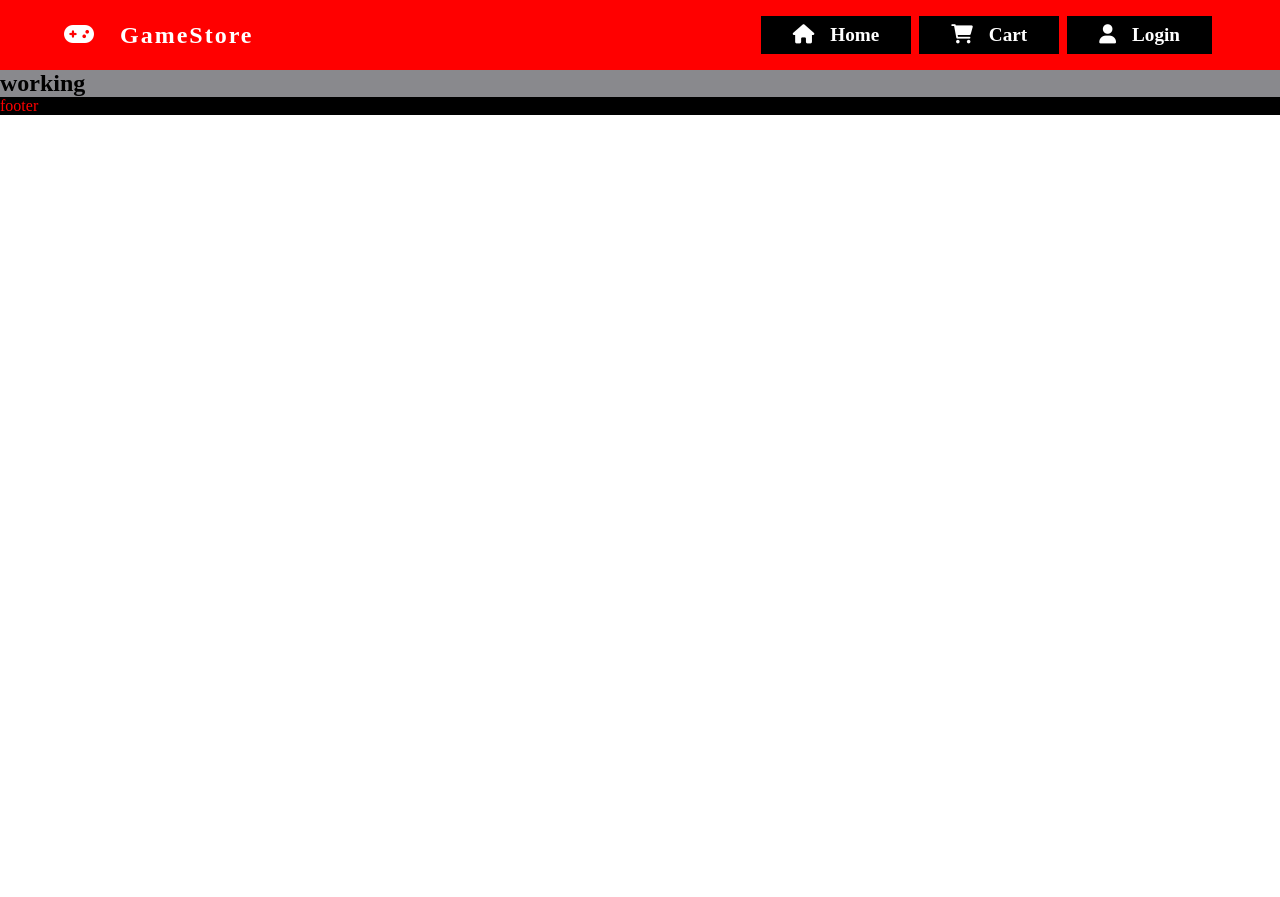
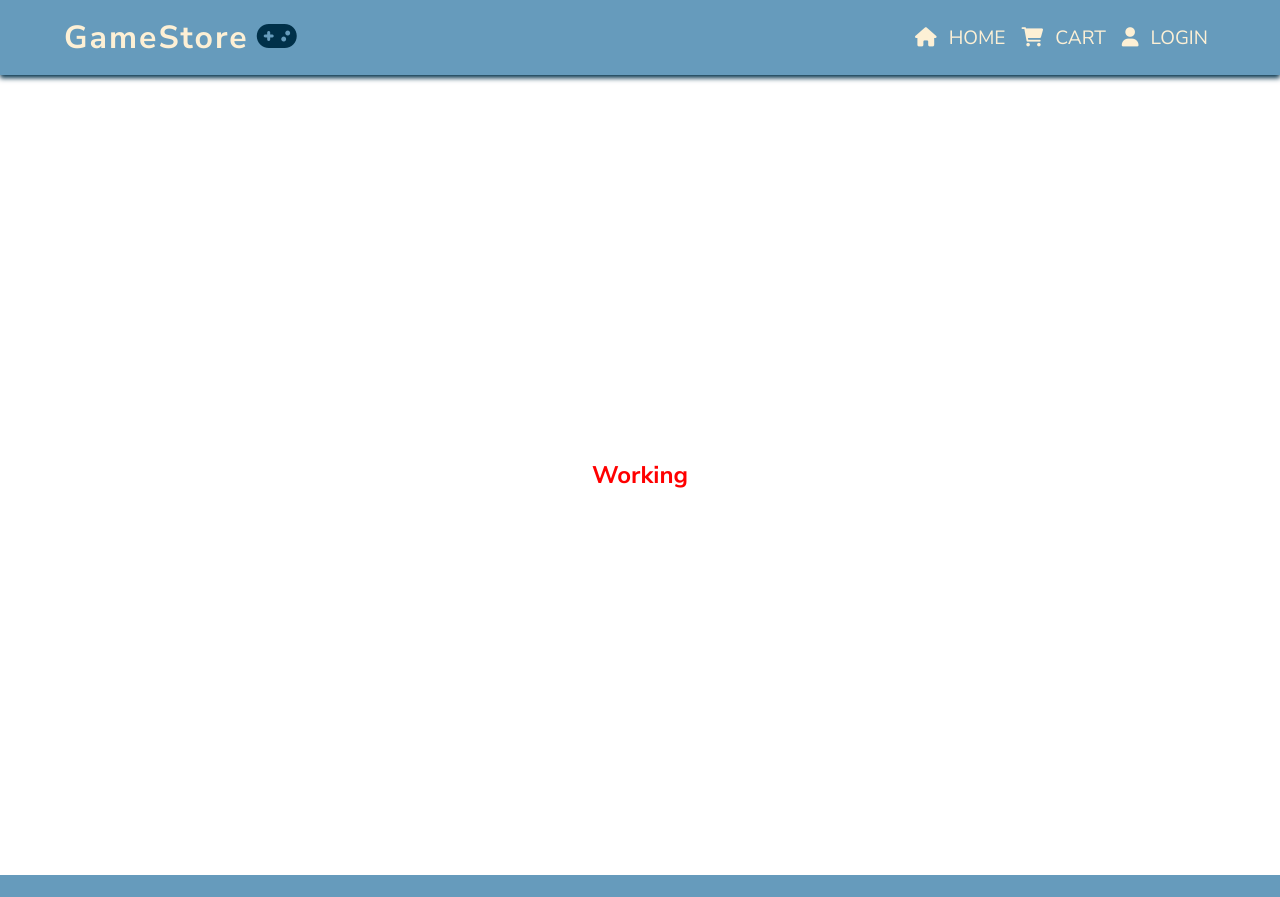
Before and after one commit to dsersch/mern-ecom, a React (Create React App) app in the folder client/: page / in a window 1280 px wide. Shown: the top 897 px of the page. Before the commit the page ends 800 px from the top, so only its background shows below. Built offline with nearby package versions, Linux system fonts and the light colour scheme.

Commit message:
nav and footer styles

```diff
--- a/client/src/App.css
+++ b/client/src/App.css
@@ -1,3 +1,7 @@
+
+@import url('https://fonts.googleapis.com/css2?family=Nunito+Sans:wght@200;300;400;600;700;800;900&display=swap');
+
+
 .App {
-  background-color: #89898d;
+  font-family: 'Nunito Sans', sans-serif;
 }
--- a/client/src/App.js
+++ b/client/src/App.js
@@ -1,14 +1,13 @@
 import './App.css';
 import Header from './components/layout/Header'
 import Footer from './components/layout/Footer'
+import Home from './components/screens/Home'
 
 const App = () => {
   return (
     <div className="App">
       <Header />
-      <main>
-        <h2>working</h2>
-      </main>
+      <Home />
       <Footer />
     </div>
   );
--- a/client/src/components/layout/Footer.js
+++ b/client/src/components/layout/Footer.js
@@ -2,9 +2,18 @@ import classes from "./Footer.module.css"
 
 const Footer = () => {
     return (
-        <div className={classes['footer']}>
-            footer
-        </div>
+        <footer className={classes['footer']}>
+            <div>
+                <p className={classes['logo']}>GameStore<i className='fa-solid fa-gamepad'></i></p>
+                <p>This is a test store front to work on e-commerce using the MERN stack!</p>
+            </div>
+            <div className={classes['social-links-container']}>
+                <i class="fa-brands fa-facebook-f"></i>
+                <i class="fa-brands fa-instagram"></i>
+                <i class="fa-brands fa-twitter"></i>
+                <i class="fa-brands fa-reddit-alien"></i>
+            </div>
+        </footer>
     )
 }
 
--- a/client/src/components/layout/Footer.module.css
+++ b/client/src/components/layout/Footer.module.css
@@ -1,4 +1,33 @@
 .footer {
-    background-color: black;
-    color: red;
+    background-color: #669bbc;
+    color: #fdf0d5;
+    display: flex;
+    align-items: center;
+    justify-content: space-between;
+    padding: 1rem 4rem;
 }
+
+.logo {
+    font-size: 2rem;
+    font-weight: bold;
+    letter-spacing: 2px;
+}
+
+.footer p {
+    letter-spacing: 1px;
+}
+
+.footer p i {
+    color: #003049;
+    margin-left: .5rem
+}
+
+.social-links-container i {
+    font-size: 25px;
+    margin-right: 1rem;
+    transition: all .3s;
+}
+
+.social-links-container i:hover {
+    color: #003049
+}
--- a/client/src/components/layout/Header.js
+++ b/client/src/components/layout/Header.js
@@ -3,7 +3,7 @@ import classes from './Header.module.css'
 const Header = () => {
     return (
         <nav className={classes['nav-bar']}>
-            <p><i className='fa-solid fa-gamepad'></i>GameStore</p>
+            <p>GameStore<i className='fa-solid fa-gamepad'></i></p>
             <ul className={classes['nav-link-container']}>
                 <li><a href='#' className={classes['nav-link']}><i className='fa-solid fa-house'></i>Home</a></li>
                 <li><a href='#' className={classes['nav-link']}><i className='fa-solid fa-cart-shopping'></i>Cart</a></li>
--- a/client/src/components/layout/Header.module.css
+++ b/client/src/components/layout/Header.module.css
@@ -1,20 +1,22 @@
 .nav-bar {
-    background-color: red;
-    color: white;
+    background-color: #669bbc;
+    color: #fdf0d5;
     display: flex;
     align-items: center;
     justify-content: space-between;
     padding: 1rem 4rem;
+    box-shadow: 0px 3px 5px  #003049;
 }
 
 .nav-bar p {
-    font-size: 1.5rem;
+    font-size: 2rem;
     font-weight: bold;
     letter-spacing: 2px;
 }
 
 .nav-bar p i {
-    margin-right: 1.5rem;
+    color: #003049;
+    margin-left: .5rem;
 }
 
 .nav-link-container {
@@ -23,18 +25,21 @@
 }
 
 .nav-link-container li {
-    background-color: black;
-    padding: .5rem 2rem;
-    margin: 0 .25rem;
+    margin: 0 .5rem;
+    transition: all .3s;
+}
+
+.nav-link-container li:hover {
+    color: #003049;
 }
 
 .nav-link {
     text-decoration: none;
     color: inherit;
     font-size: 1.2rem;
-    font-weight: bold;
+    text-transform: uppercase;
 }
 
 .nav-link i {
-    margin-right: 1rem;
+    margin-right: .75rem;
 }
--- /dev/null
+++ b/client/src/components/screens/Home.js
@@ -0,0 +1,11 @@
+import classes from './Home.module.css'
+
+const Home = () => {
+    return (
+        <main className={classes['home']}>
+            <h2 className={classes['heading-text']}>Working</h2>
+        </main>
+    )
+}
+
+export default Home
--- /dev/null
+++ b/client/src/components/screens/Home.module.css
@@ -0,0 +1,10 @@
+.home {
+    height: 100vh;
+    display: flex;
+    align-items: center;
+    justify-content: center;
+}
+
+.heading-text {
+    color: red;
+}
```
